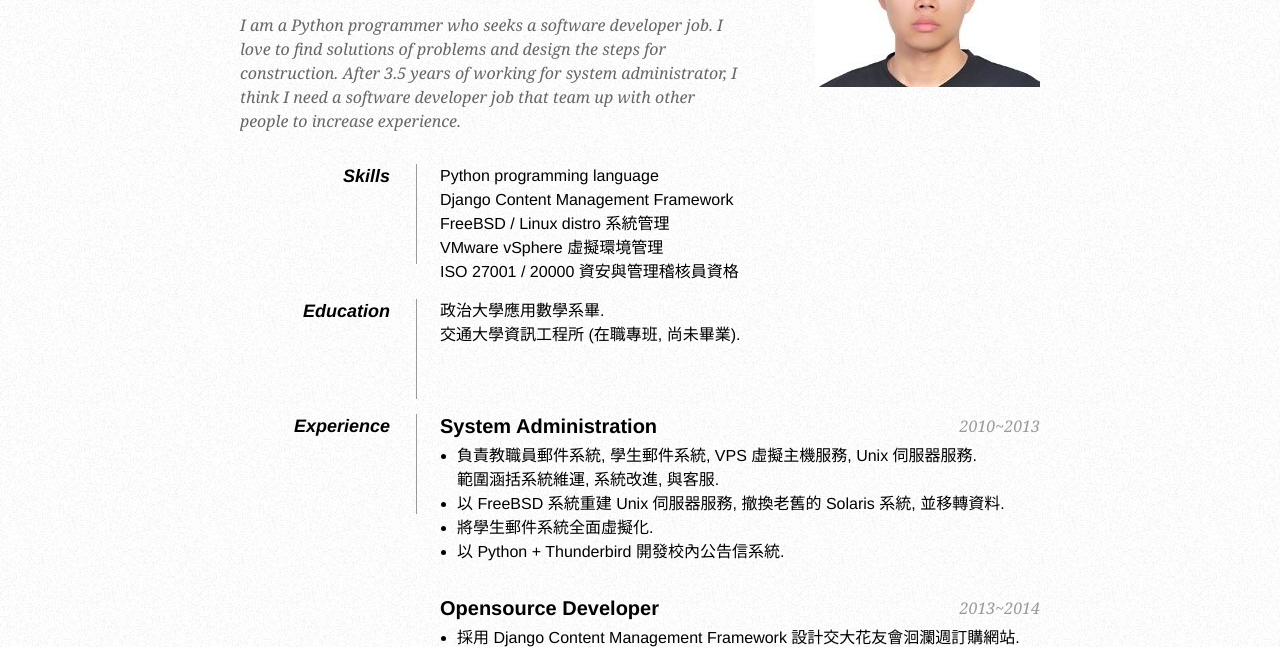
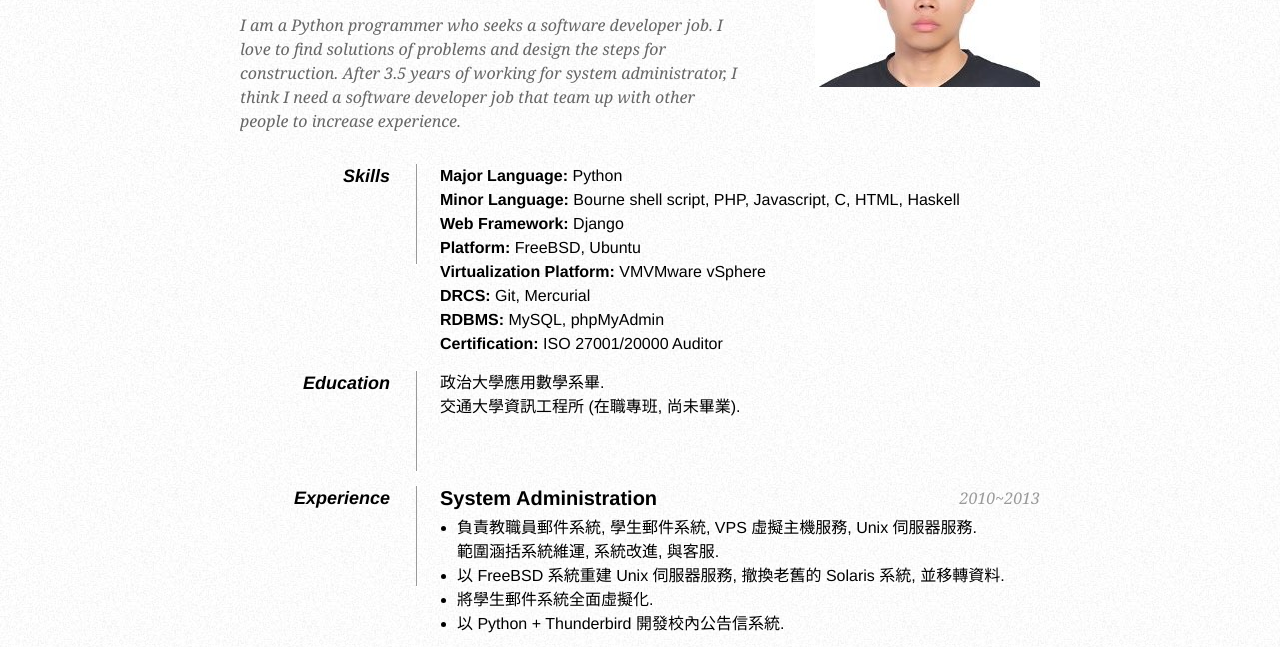
Before and after one commit to apua/resume, a plain HTML site: page en/index.html in a window 1280 px wide. Shown: the part 148-795 px from the top of the page. Drawn offline with Linux system fonts and the light colour scheme.

Commit message:
Updated "Skills"

```diff
--- a/en/index.html
+++ b/en/index.html
@@ -71,11 +71,14 @@ After 3.5 years of working for system administrator, I think I need a software d
             <dd class="clear"></dd>
 
             <dt>Skills</dt>
-<dd>Python programming language</dd>
-<dd>Django Content Management Framework</dd>
-<dd>FreeBSD / Linux distro 系統管理</dd>
-<dd>VMware vSphere 虛擬環境管理</dd>
-<dd>ISO 27001 / 20000 資安與管理稽核員資格</dd>
+<dd><strong>Major Language:</strong> Python</dd>
+<dd><strong>Minor Language:</strong> Bourne shell script, PHP, Javascript, C, HTML, Haskell</dd>
+<dd><strong>Web Framework:</strong>  Django</dd>
+<dd><strong>Platform:</strong>       FreeBSD, Ubuntu</dd>
+<dd><strong>Virtualization Platform:</strong> VMVMware vSphere</dd>
+<dd><strong>DRCS:</strong> Git, Mercurial</dd>
+<dd><strong>RDBMS:</strong> MySQL, phpMyAdmin</dd>
+<dd><strong>Certification:</strong> ISO 27001/20000 Auditor</dd>
 
             <dd class="clear"></dd>
 
```
